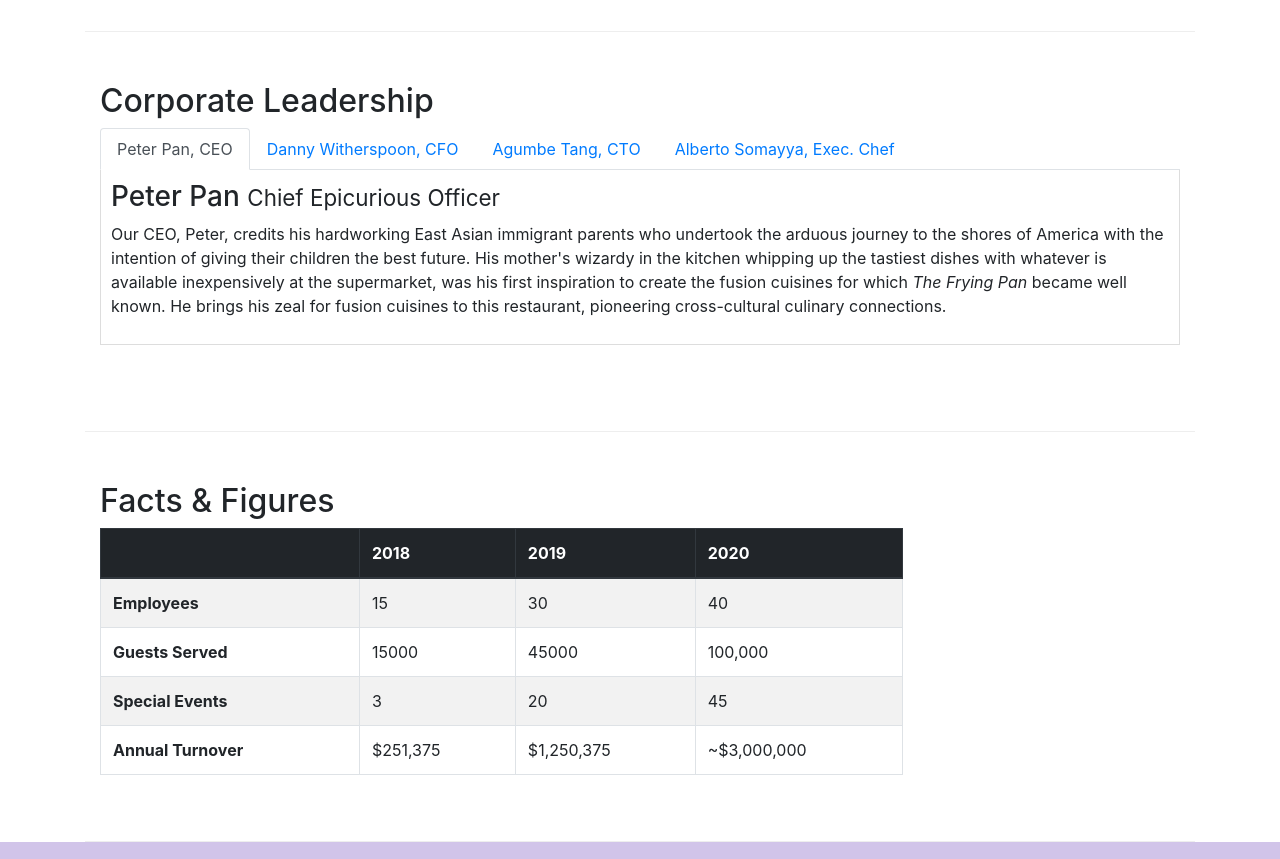
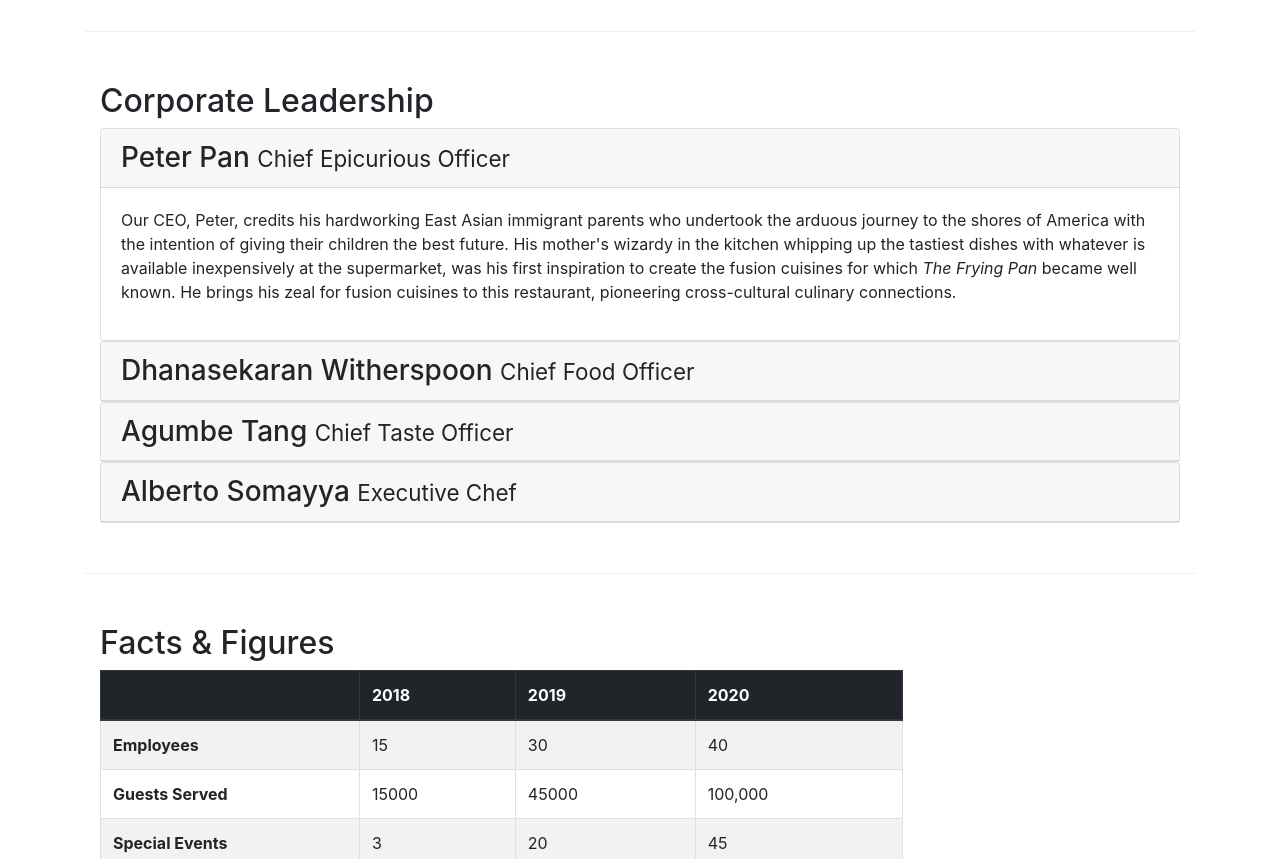
Before and after one commit to Rohit-Mundada/responsive-website-coursera, a website: page aboutus.html in a window 1280 px wide. Shown: the part 940-1799 px from the top of the page. Drawn offline with nearby package versions, Linux system fonts and the light colour scheme.

Commit message:
Accordion

```diff
--- a/aboutus.html
+++ b/aboutus.html
@@ -156,103 +156,122 @@
         <div class="col-12 col-sm-12">
           <h2>Corporate Leadership</h2>
 
-          <ul class="nav nav-tabs">
-            <li class="nav-item">
-              <a
-                class="nav-link active"
-                href="#peter"
-                role="tab"
-                data-toggle="tab"
-                >Peter Pan, CEO</a
+          <div id="accordion">
+            <div class="card">
+              <div class="card-header" role="tab" id="peterhead">
+                <h3 class="mb-0">
+                  <a data-toggle="collapse" data-target="#peter">
+                    Peter Pan <small>Chief Epicurious Officer</small>
+                  </a>
+                </h3>
+              </div>
+              <div
+                role="tabpanel"
+                class="collapse show"
+                id="peter"
+                data-parent="#accordion"
               >
-            </li>
-            <li class="nav-item">
-              <a
-                class="nav-link"
-                href="#danny"
-                role="tab"
-                data-toggle="tab"
-                >Danny Witherspoon, CFO</a
-              >
-            </li>
-            <li class="nav-item">
-              <a
-                class="nav-link"
-                href="#agumbe"
-                role="tab"
-                data-toggle="tab"
-                >Agumbe Tang, CTO</a
-              >
-            </li>
-            <li class="nav-item">
-              <a
-                class="nav-link"
-                href="#alberto"
-                role="tab"
-                data-toggle="tab"
-                >Alberto Somayya, Exec. Chef</a
-              >
-            </li>
-          </ul>
-
-          <div class="tab-content">
-            <div role="tabpanel" class="tab-pane fade show active" id="peter">
-              <h3>Peter Pan <small>Chief Epicurious Officer</small></h3>
+                <div class="card-body">
                   <p class="d-none d-sm-block">
                     Our CEO, Peter, credits his hardworking East Asian immigrant
                     parents who undertook the arduous journey to the shores of
                     America with the intention of giving their children the best
                     future. His mother's wizardy in the kitchen whipping up the
-                tastiest dishes with whatever is available inexpensively at the
-                supermarket, was his first inspiration to create the fusion
-                cuisines for which
-                <em>The Frying Pan</em> became well known. He brings his zeal
-                for fusion cuisines to this restaurant, pioneering
+                    tastiest dishes with whatever is available inexpensively at
+                    the supermarket, was his first inspiration to create the
+                    fusion cuisines for which
+                    <em>The Frying Pan</em> became well known. He brings his
+                    zeal for fusion cuisines to this restaurant, pioneering
                     cross-cultural culinary connections.
                   </p>
                 </div>
+              </div>
+            </div>
 
-            <div role="tabpanel" class="tab-pane fade" id="danny">
-              <h3>
+            <div class="card">
+              <div class="card-header" role="tab" id="dannyhead">
+                <h3 class="mb-0">
+                  <a data-toggle="collapse" data-target="#danny">
                     Dhanasekaran Witherspoon <small>Chief Food Officer</small>
+                  </a>
                 </h3>
+              </div>
+              <div
+                role="tabpanel"
+                class="collapse"
+                id="danny"
+                data-parent="#accordion"
+              >
+                <div class="card-body">
                   <p class="d-none d-sm-block">
                     Our CFO, Danny, as he is affectionately referred to by his
-                colleagues, comes from a long established family tradition in
-                farming and produce. His experiences growing up on a farm in the
-                Australian outback gave him great appreciation for varieties of
-                food sources. As he puts it in his own words,
+                    colleagues, comes from a long established family tradition
+                    in farming and produce. His experiences growing up on a farm
+                    in the Australian outback gave him great appreciation for
+                    varieties of food sources. As he puts it in his own words,
                     <em
                       >Everything that runs, wins, and everything that stays,
                       pays!</em
                     >
                   </p>
                 </div>
+              </div>
+            </div>
 
-            <div role="tabpanel" class="tab-pane fade" id="agumbe">
-              <h3>Agumbe Tang <small>Chief Taste Officer</small></h3>
+            <div class="card">
+              <div class="card-header" role="tab" id="agumbehead">
+                <h3 class="mb-0">
+                  <a data-toggle="collapse" data-target="#agumbe">
+                    Agumbe Tang <small>Chief Taste Officer</small>
+                  </a>
+                </h3>
+              </div>
+              <div
+                role="tabpanel"
+                class="collapse"
+                id="agumbe"
+                data-parent="#accordion"
+              >
+                <div class="card-body">
                   <p class="d-none d-sm-block">
-                Blessed with the most discerning gustatory sense, Agumbe, our
-                CTO, personally ensures that every dish that we serve meets his
-                exacting tastes. Our chefs dread the tongue lashing that ensues
-                if their dish does not meet his exacting standards. He lives by
-                his motto,
+                    Blessed with the most discerning gustatory sense, Agumbe,
+                    our CTO, personally ensures that every dish that we serve
+                    meets his exacting tastes. Our chefs dread the tongue
+                    lashing that ensues if their dish does not meet his exacting
+                    standards. He lives by his motto,
                     <em>You click only if you survive my lick.</em>
                   </p>
                 </div>
+              </div>
+            </div>
 
-            <div role="tabpanel" class="tab-pane fade" id="alberto">
-              <h3>Alberto Somayya <small>Executive Chef</small></h3>
+            <div class="card">
+              <div class="card-header" role="tab" id="albertohead">
+                <h3 class="mb-0">
+                  <a data-toggle="collapse" data-target="#alberto">
+                    Alberto Somayya <small>Executive Chef</small>
+                  </a>
+                </h3>
+              </div>
+              <div
+                role="tabpanel"
+                class="collapse"
+                id="alberto"
+                data-parent="#accordion"
+              >
+                <div class="card-body">
                   <p class="d-none d-sm-block">
-                Award winning three-star Michelin chef with wide International
-                experience having worked closely with whos-who in the culinary
-                world, he specializes in creating mouthwatering Indo-Italian
-                fusion experiences. He says,
+                    Award winning three-star Michelin chef with wide
+                    International experience having worked closely with whos-who
+                    in the culinary world, he specializes in creating
+                    mouthwatering Indo-Italian fusion experiences. He says,
                     <em
-                  >Put together the cuisines from the two craziest cultures, and
-                  you get a winning hit! Amma Mia!</em
+                      >Put together the cuisines from the two craziest cultures,
+                      and you get a winning hit! Amma Mia!</em
                     >
                   </p>
+                </div>
+              </div>
             </div>
           </div>
         </div>
```
Lines whose indentation alone changed are shown as unchanged.
